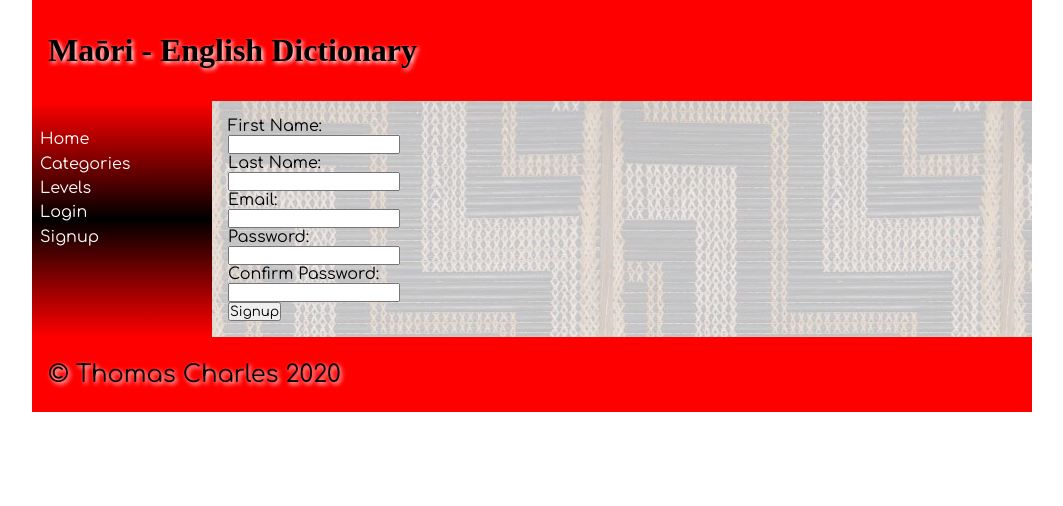
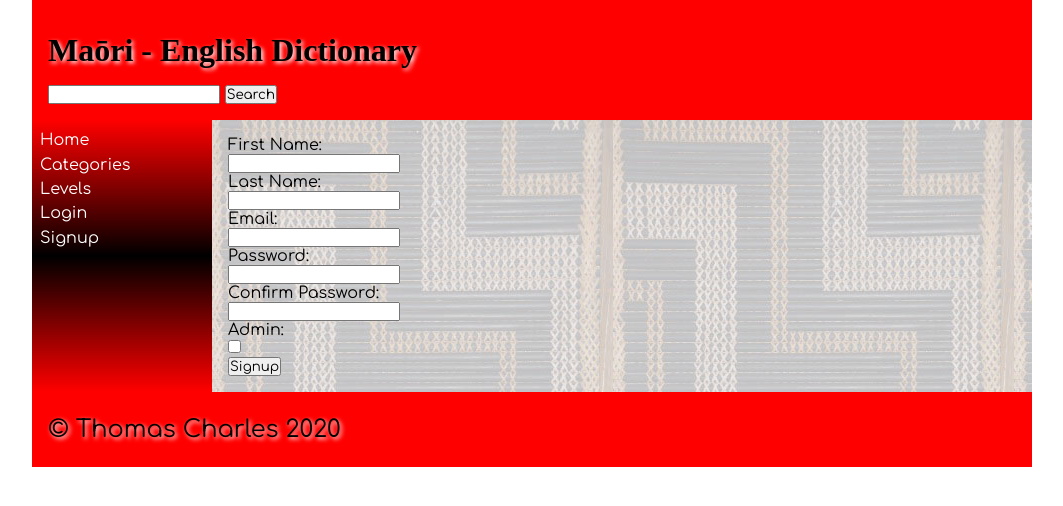
Before and after one commit to WCThomasCharles/April2023-AS91906AS91902-MaoriDictionary, a Flask app: page /signup in a window 1280 px wide. Shown: the top 506 px of the page, without its empty margins (108-1171 px from the left). Run offline with Flask 3, Linux system fonts and the light colour scheme; some web fonts are replaced.

Commit message:
v4
version four carries over every feature from version three, but with the addition of images in word entries, admin ability to edit words, and a search bar.

```diff
--- a/app.py
+++ b/app.py
@@ -87,6 +87,7 @@ def render_signup():  # takes the user to the signup page and gathers their sign
         email = request.form.get('email').lower().strip()
         password = request.form.get('password')
         password2 = request.form.get('password2')
+        admin = request.form.get('admin')
 
         if password != password2:
             return redirect("/signup?error=Passwords+do+not+match")
@@ -95,11 +96,11 @@ def render_signup():  # takes the user to the signup page and gathers their sign
 
         hashed_password = bcrypt.generate_password_hash(password)
         con = create_connection(DATABASE)
-        query = "INSERT INTO users (Firstname, Lastname, Email, Hashpass) VALUES (?, ?, ?, ?)"
+        query = "INSERT INTO users (Firstname, Lastname, Email, Hashpass, Admin) VALUES (?, ?, ?, ?, ?)"
         cur = con.cursor()
 
         try:
-            cur.execute(query, (first_name, last_name, email, hashed_password))
+            cur.execute(query, (first_name, last_name, email, hashed_password, admin))
         except sqlite3.IntegrityError:
             con.close()
             return redirect("/signup?error=Email+is+already+used")
@@ -206,9 +207,8 @@ def edit_word(pk):
             definition = str(request.form.get('definition').title().strip())
             category = str(request.form.get('category'))
             level = str(request.form.get('level'))
-            user = str(session.get("userid"))
             con = create_connection(DATABASE)
-            query = "UPDATE words SET Maori = "+maori+", English = "+english+", Category = "+category+", Definition = "+definition+", Level = "+level+", Owner = "+user+" " \
+            query = "UPDATE words SET Maori = '"+maori+"', English = '"+english+"', Category = '"+category+"', Definition = '"+definition+"', Level = '"+level+"' " \
                     "WHERE PK = "+str(pk)
             cur = con.cursor()
             cur.execute(query, )
@@ -319,7 +319,7 @@ def render_level(level_id):  # Takes the user to a list of links to words
 def render_entry(word_id):  # # Takes the user to a page for details on a word
     con = create_connection(DATABASE)
     cur = con.cursor()
-    query = "SELECT Maori, English, Category, Definition, Level, Owner, PK " \
+    query = "SELECT Maori, English, Category, Definition, Level, Owner, PK, Image " \
             "FROM words " \
             "Where PK = " + word_id
     cur.execute(query)
@@ -344,5 +344,20 @@ def render_entry(word_id):  # # Takes the user to a page for details on a word
     return render_template('entry.html', passed_data=data, logged_in=is_logged_in())
 
 
+@app.route('/search', methods=['GET', 'Post'])
+def render_search():
+    search = request.form['search']
+    title = "Showing results for "+search
+    query = "SELECT PK, Maori, English " \
+            "FROM words WHERE Maori like ? OR English like ? OR Definition like ? "
+    search = "%" + search + "%"
+    con = create_connection(DATABASE)
+    cur = con.cursor()
+    cur.execute(query, (search, search, search))
+    data = cur.fetchall()
+    con.close()
+    return render_template('href_list.html', passed_data=data, next_step="word", logged_in=is_logged_in(), title=title)
+
+
 if __name__ == '__main__':
     app.run()
--- a/templates/base.html
+++ b/templates/base.html
@@ -14,10 +14,13 @@
 
 		<header>
 			<h1>{% block heading %}{% endblock %}</h1>
+            <form method="POST" action="/search">
+                <input type="text" name="search" id="search">
+                <input type="submit" value="Search">
+            </form>
 		</header>
 
 		<nav>
-            <input type="checkbox" name="drop_down_menu" />
 			<span></span>
 			<span></span>
 			<span></span>
--- a/templates/entry.html
+++ b/templates/entry.html
@@ -6,7 +6,10 @@
 
 {% block main %}
 <h1>{{ passed_data[0] }} - {{ passed_data[1] }}</h1>
+    {% if session.get("admin")%}<a href="/editer/{{ passed_data[6] }}">[edit]</a>{% endif %}
     <h2>Level {{ passed_data[4] }}, {{ passed_data[2] }} category</h2>
     <p><strong>Definition:</strong><br>{{ passed_data[3] }}</p>
-    {% if session.get("admin")%}<p><a href="/editer/{{ passed_data[6] }}">[edit]</a></p>{% endif %}
+    <div>
+        <img src="/static/images/{{ passed_data[7] }}" onerror="this.oneerror=null;this.src='/static/images/noimage.png'">
+    </div>
 {% endblock %}
--- a/templates/signup.html
+++ b/templates/signup.html
@@ -27,6 +27,10 @@
         <div class="form-element"><input type="password" name="password2" id="password2" required></div>
     </div>
     <div class="form-group">
+        <div class="form-label">Admin:</div>
+        <div class="form-element"><input type="checkbox" name="admin" id="admin"></div>
+    </div>
+    <div class="form-group">
         <div class="form-label"></div>
         <div class="form-element"><input type="submit" value="Signup"></div>
     </div>
```
Also changed, not shown: dictionary.db.
